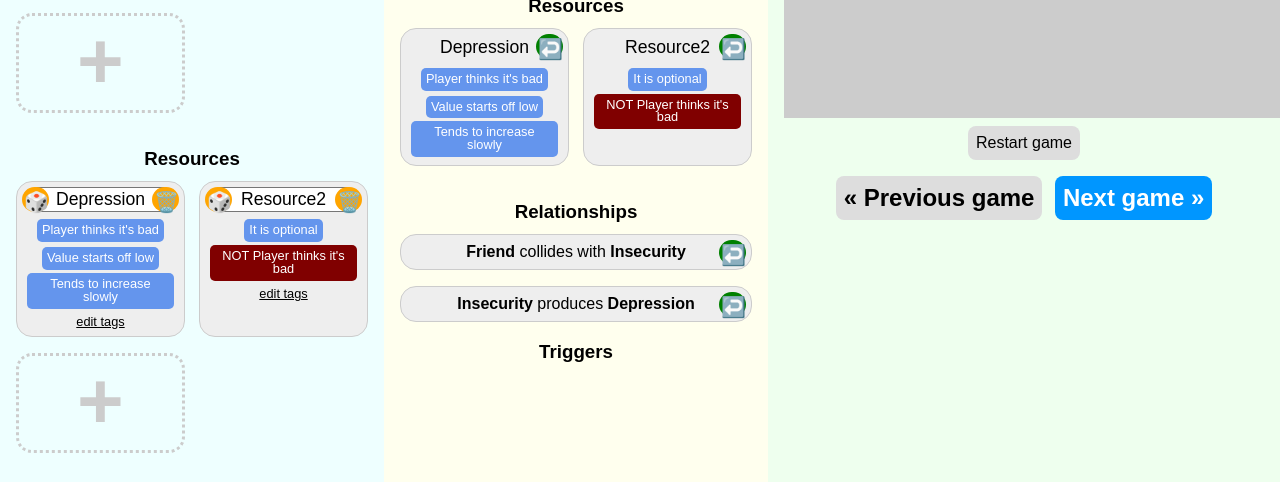
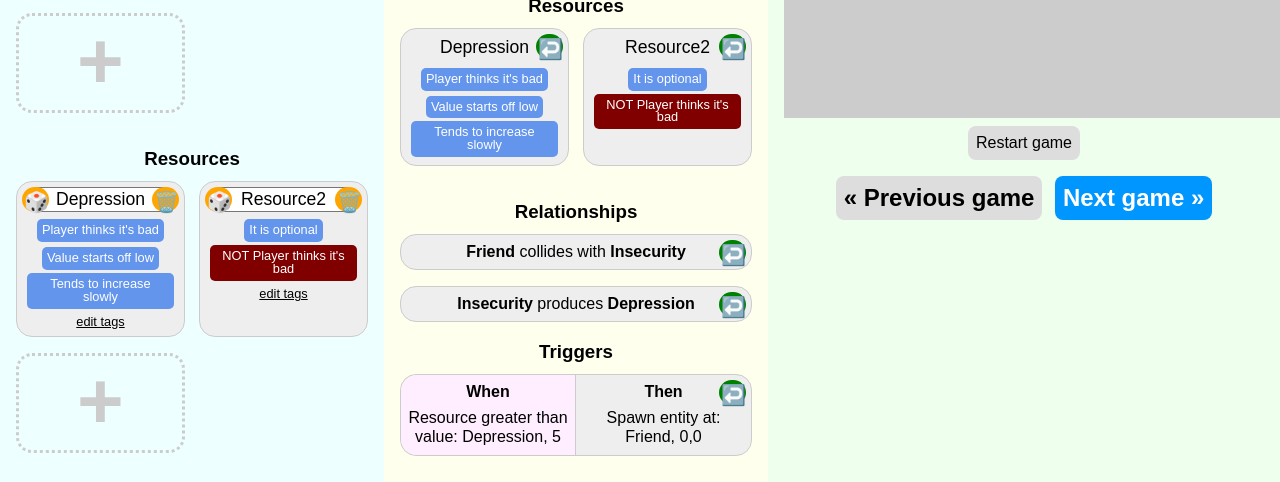
Before and after one commit to ExpressiveIntelligence/Germinate, a plain HTML site: page new.html in a window 1280 px wide. Shown: the part 255-737 px from the top of the page. Drawn offline with Linux system fonts and the light colour scheme.

Commit message:
Add triggers to generated game rules

```diff
--- a/new.css
+++ b/new.css
@@ -113,6 +113,10 @@ input[type="text"] {
   border-right: 1px solid #ccc;
   border-top-left-radius: 1rem;
   border-bottom-left-radius: 1rem;
+}
+.trigger.static .contents {
+  line-height: 1.2;
+  padding: .25rem;
 }
 h2, h3 {
   text-align: center;
--- a/new.html
+++ b/new.html
@@ -58,6 +58,7 @@
         </section>
         <section class="triggers">
           <h3>Triggers</h3>
+          <div id="generatedTriggersList"></div>
         </section>
       </div>
       <div class="thisgame">
--- a/new.js
+++ b/new.js
@@ -135,8 +135,7 @@ let exampleIntent = {
       rhs: "Depression"
     }
   ],
-  triggers: [{when: [], then: []}
-  /*
+  triggers: [
     {
       when: [
         {
@@ -145,10 +144,10 @@ let exampleIntent = {
         }
       ],
       then: [
-        {action: ''}
+        {action: 'Spawn entity at', params: ['Friend', '0,0']}
       ]
     }
-  */]
+  ]
 }
 
 function createNode(html) {
@@ -207,7 +206,7 @@ function createEntityNode(entity) {
 }
 
 function createStaticEntityNode(entity) {
-  let html = `<div class="thing entity">
+  let html = `<div class="thing entity static">
     <div class="minibutton import" title="Add to intent">↩️</div>
     <div class="thing-name">${entity.name}</div>
     <div class="entity-icon">${entity.icon}</div>
@@ -239,7 +238,7 @@ function createResourceNode(resource) {
 }
 
 function createStaticResourceNode(resource) {
-  let html = `<div class="thing resource">
+  let html = `<div class="thing resource static">
     <div class="minibutton import" title="Add to intent">↩️</div>
     <div class="thing-name">${resource.name}</div>
     <div class="tags">`;
@@ -282,7 +281,7 @@ function createRelationshipNode(relationship) {
 }
 
 function createStaticRelationshipNode(relationship) {
-  let html = `<div class="relationship">
+  let html = `<div class="relationship static">
     <span class="lhs">${relationship.lhs}</span>
     <span> ${relationship.type} </span>
     <span class="rhs">${relationship.rhs}</span>
@@ -455,6 +454,21 @@ function createTriggerNode(trigger) {
   return node;
 }
 
+function createStaticTriggerNode(trigger) {
+  let html = `<div class="trigger static">
+    <div class="minibutton import" title="Add to intent">↩️</div>
+    <!--<span class="not">NOT </span>-->
+    <div class="lhs">
+      <h4>When</h4>
+      <div class="contents">${trigger.when[0].cond}: ${trigger.when[0].params.join(', ')}</div>
+    </div>
+    <div class="rhs">
+      <h4>Then</h4>
+      <div class="contents">${trigger.then[0].action}: ${trigger.then[0].params.join(', ')}</div>
+    </div>
+  </div>`;
+  return createNode(html);
+}
 
 function openTagEditor(thingNode) {
   let existingTagEditorNode = document.querySelector('.tag-editor');
@@ -488,8 +502,8 @@ for (let relationship of exampleIntent.relationships) {
 for (let trigger of exampleIntent.triggers) {
   let node = createTriggerNode(trigger);
   intentTriggersList.lastElementChild.insertAdjacentElement('beforebegin', node);
-  /*let staticNode = createStaticRelationshipNode(relationship);
-  generatedTriggersList.appendChild(staticNode);*/
+  let staticNode = createStaticTriggerNode(trigger);
+  generatedTriggersList.appendChild(staticNode);
 }
 
 
```
